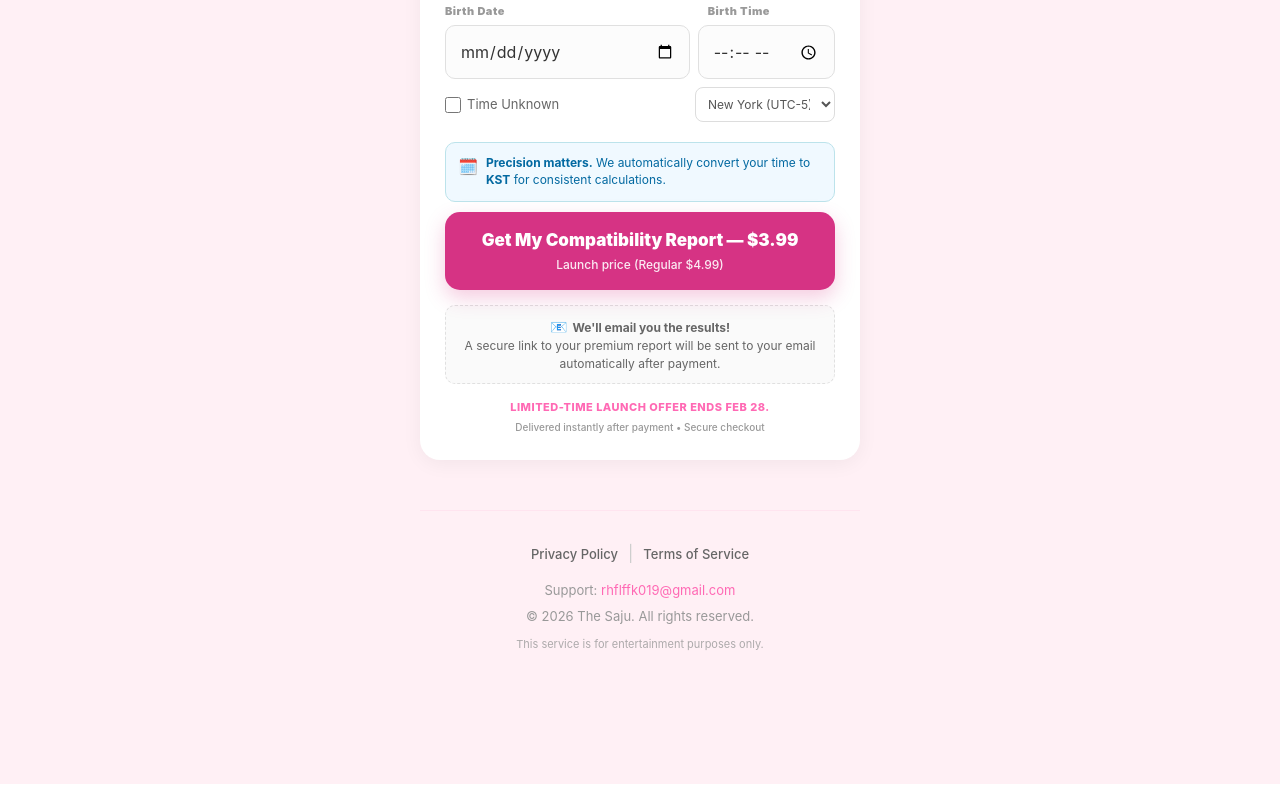
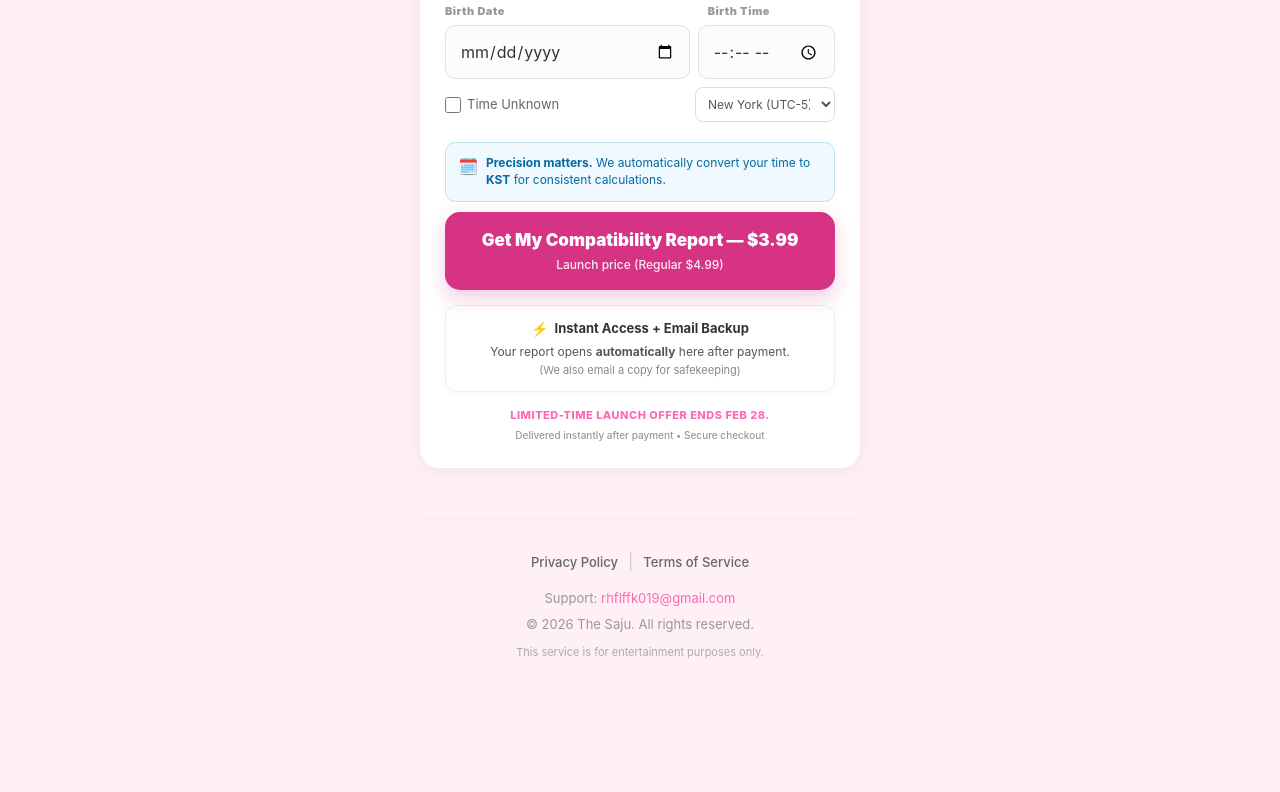
Before and after one commit to rhflffk019-hue/my-saju-app-2026, a Next.js app: page / in a window 1280 px wide. Shown: the part 1261-2053 px from the top of the page. Built offline with nearby package versions, Linux system fonts and the light colour scheme.

Commit message:
EMAIL FIX

```diff
--- a/app/page.tsx
+++ b/app/page.tsx
@@ -221,11 +221,14 @@ export default function Home() {
                 )}
               </button>
 
-              {/* ✅ [추가됨] 이메일 발송 안내 문구 (결제 버튼 바로 아래) */}
-              <div style={{ marginTop: '15px', textAlign: 'center', fontSize: '12px', color: '#666', lineHeight: '1.5', padding: '10px', backgroundColor: '#fafafa', borderRadius: '10px', border: '1px dashed #e0e0e0' }}>
-                <span style={{ fontSize: '14px', marginRight: '5px' }}>📧</span>
-                <b>We'll email you the results!</b><br/>
-                A secure link to your premium report will be sent to your email automatically after payment.
+            {/* ✅ [수정됨] 즉시 확인 + 이메일 백업 안내 문구 */}
+              <div style={{ marginTop: '15px', textAlign: 'center', fontSize: '12px', color: '#555', lineHeight: '1.5', padding: '12px', backgroundColor: '#fff', borderRadius: '12px', border: '1px solid #eee', boxShadow: '0 2px 8px rgba(0,0,0,0.03)' }}>
+                <div style={{display:'flex', alignItems:'center', justifyContent:'center', gap:'6px', marginBottom:'4px'}}>
+                  <span style={{ fontSize: '14px' }}>⚡️</span>
+                  <b style={{color:'#333', fontSize:'13px'}}>Instant Access + Email Backup</b>
+                </div>
+                Your report opens <b>automatically</b> here after payment.<br/>
+                <span style={{color:'#888', fontSize:'11px'}}>(We also email a copy for safekeeping)</span>
               </div>
 
               {!loading && (
```
